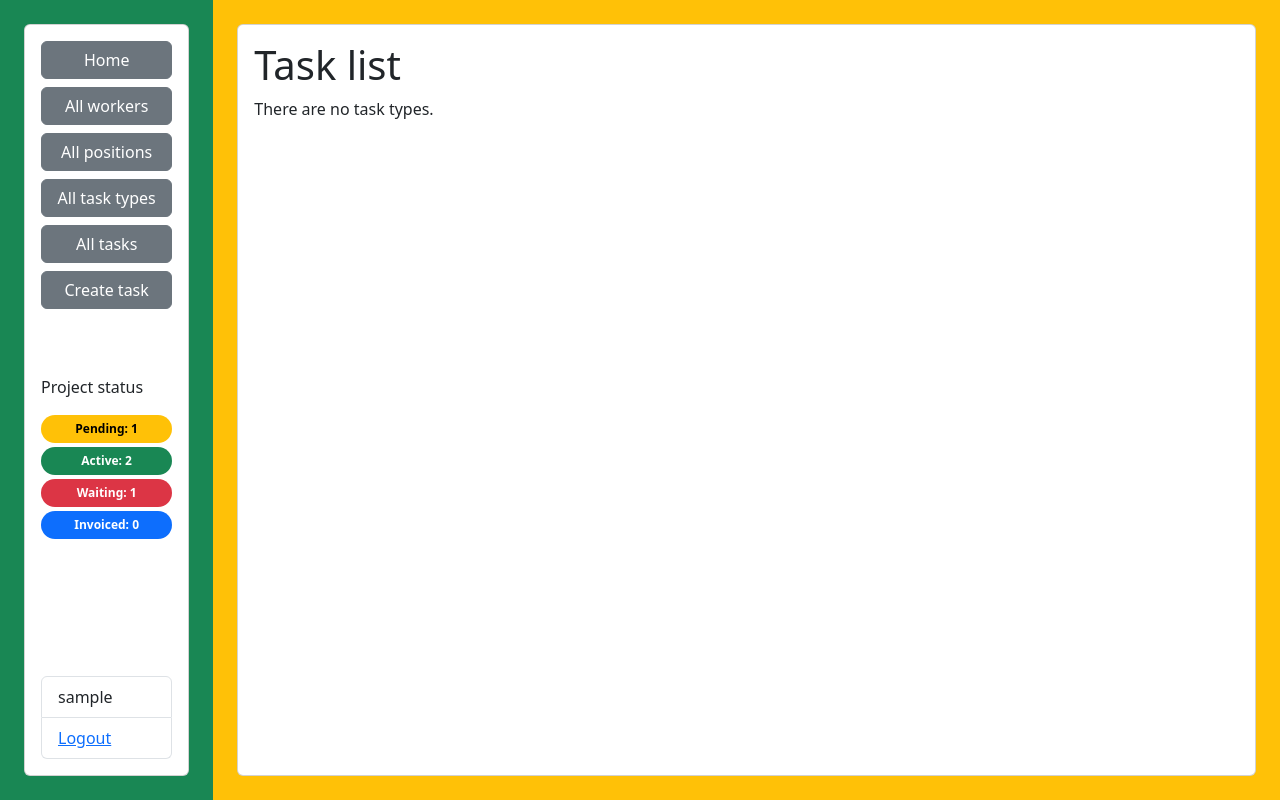
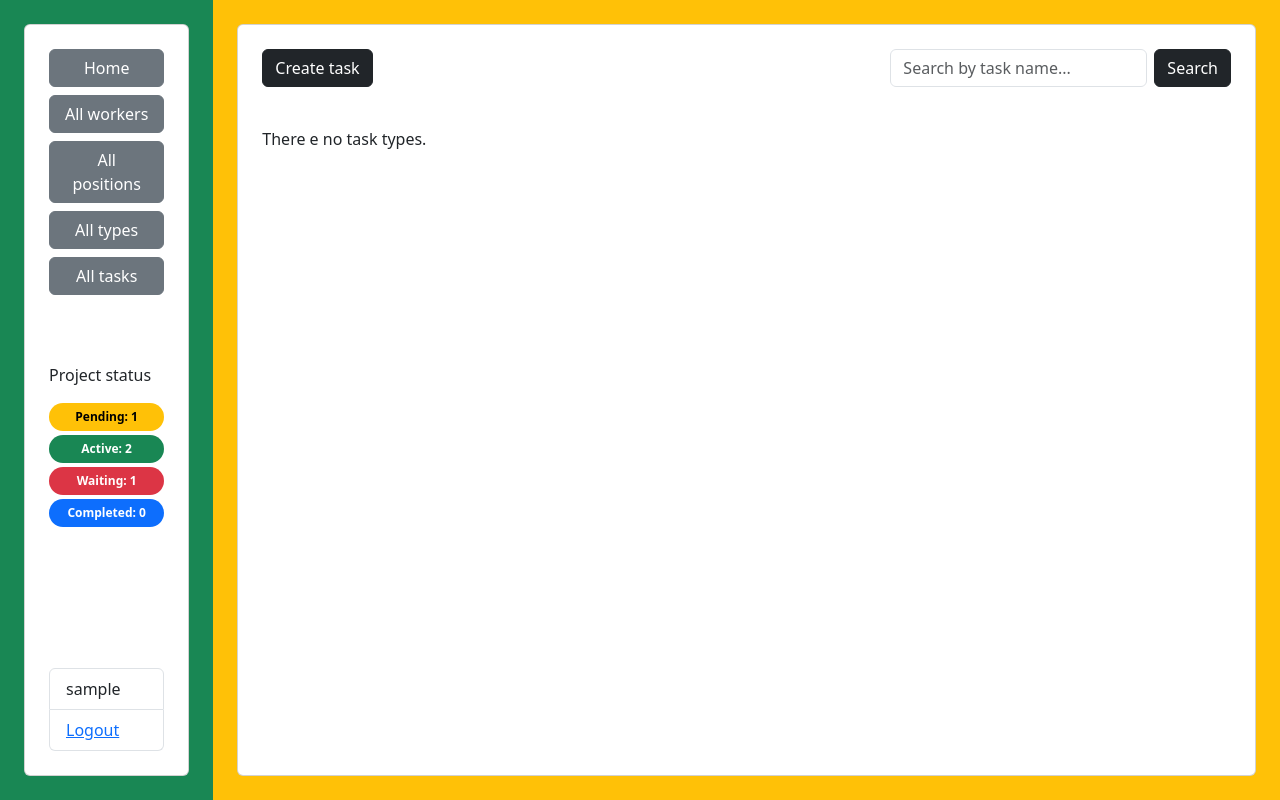
Before and after one commit to Altahoma/company-task-manager, a Django app: page /tasks/ in a window 1280 px wide. Run offline with Django 4.2, Linux system fonts and the light colour scheme; the visitor is signed in with stand-in values (Sample User, id 1); data that the repository does not hold is empty; some libraries are stand-ins or nearby versions.

Commit message:
Modified tasks display, implemented searching

```diff
--- a/task_manager/forms.py
+++ b/task_manager/forms.py
@@ -42,3 +42,14 @@ class TaskForm(forms.ModelForm):
         )
         # self.fields['assignees'].queryset = Worker.objects.filter(
         #     position__name='Developer')
+
+
+class TaskNameSearchForm(forms.Form):
+    name = forms.CharField(
+        max_length=255,
+        required=False,
+        label="",
+        widget=forms.TextInput(
+            attrs={"placeholder": "Search by task name..."}
+        ),
+    )
--- a/task_manager/templates/base.html
+++ b/task_manager/templates/base.html
@@ -6,14 +6,16 @@
   {% block title %}
     <title>Task Manager</title>
   {% endblock %}
-    <link href="https://cdn.jsdelivr.net/npm/bootstrap@5.3.0/dist/css/bootstrap.min.css" rel="stylesheet" integrity="sha384-9ndCyUaIbzAi2FUVXJi0CjmCapSmO7SnpJef0486qhLnuZ2cdeRhO02iuK6FUUVM" crossorigin="anonymous">
+  <link href="https://cdn.jsdelivr.net/npm/bootstrap@5.3.0/dist/css/bootstrap.min.css" rel="stylesheet"
+        integrity="sha384-9ndCyUaIbzAi2FUVXJi0CjmCapSmO7SnpJef0486qhLnuZ2cdeRhO02iuK6FUUVM" crossorigin="anonymous">
   <link rel="stylesheet" href="https://cdn.jsdelivr.net/npm/bootstrap-icons@1.10.5/font/bootstrap-icons.css">
 </head>
 <body>
+
 <div class="container-fluid">
   <div class="row vh-100">
-          <div class="col-sm-2 p-4 text-bg-success">
-            <div class="card p-3 h-100">
+    <div class="col-sm-2 text-bg-success p-4">
+      <div class="card h-100 p-4">
 
         {% block sidebar %}
           {% include "includes/sidebar.html" %}
@@ -21,8 +23,8 @@
 
       </div>
     </div>
-          <div class="col-sm-10 p-4 text-bg-warning">
-              <div class="card p-3 h-100">
+    <div class="col-sm-10 mh-100 text-bg-warning p-4">
+      <div class="card h-100 p-4 overflow-auto">
 
         {% block content %}
 
@@ -37,6 +39,8 @@
     </div>
   </div>
 </div>
-    <script src="https://cdn.jsdelivr.net/npm/bootstrap@5.3.0/dist/js/bootstrap.bundle.min.js" integrity="sha384-geWF76RCwLtnZ8qwWowPQNguL3RmwHVBC9FhGdlKrxdiJJigb/j/68SIy3Te4Bkz" crossorigin="anonymous"></script>
+<script src="https://cdn.jsdelivr.net/npm/bootstrap@5.3.0/dist/js/bootstrap.bundle.min.js"
+        integrity="sha384-geWF76RCwLtnZ8qwWowPQNguL3RmwHVBC9FhGdlKrxdiJJigb/j/68SIy3Te4Bkz"
+        crossorigin="anonymous"></script>
 </body>
 </html>
--- a/task_manager/templates/includes/search.html
+++ b/task_manager/templates/includes/search.html
@@ -1,6 +1,10 @@
 {% load crispy_forms_filters %}
 
-<form action="" method="get" class="form-inline">
-  {{ search_form|crispy }}
-  <input class="btn btn-secondary" type="submit" value="Search">
+<form method="GET" action="" class="mb-4">
+  <div class="input-group">
+    {{ search_form.name|as_crispy_field }}
+    <div>
+      <button class="btn btn-dark ms-2" type="submit">Search</button>
+    </div>
+  </div>
 </form>
--- a/task_manager/templates/includes/sidebar.html
+++ b/task_manager/templates/includes/sidebar.html
@@ -11,15 +11,11 @@
 </a>
 
 <a href="{% url 'task_manager:task-type-list' %}">
-  <button type="button" class="btn btn-secondary mb-2 w-100">All task types</button>
+  <button type="button" class="btn btn-secondary mb-2 w-100">All types</button>
 </a>
 
 <a href="{% url 'task_manager:task-list' %}">
   <button type="button" class="btn btn-secondary mb-2 w-100">All tasks</button>
-</a>
-
-<a href="{% url 'task_manager:task-create' %}">
-  <button type="button" class="btn btn-secondary mb-2 w-100">Create task</button>
 </a>
 
 <div class="my-auto">
@@ -27,17 +23,17 @@
   <span class="badge rounded-pill text-bg-warning w-100 mb-1 p-2">Pending: 1</span>
   <span class="badge rounded-pill text-bg-success w-100 mb-1 p-2">Active: 2</span>
   <span class="badge rounded-pill text-bg-danger w-100 mb-1 p-2">Waiting: 1</span>
-  <span class="badge rounded-pill text-bg-primary w-100 mb-1 p-2">Invoiced: 0</span>
+  <span class="badge rounded-pill text-bg-primary w-100 mb-1 p-2">Completed: 0</span>
 </div>
 
 <div class="mt-auto">
   <ul class="sidebar-nav list-group mt-3">
     {% if user.is_authenticated %}
       <li class="list-group-item">{{ user.get_username }}</li>
-      <li class="list-group-item"><a href="{% url 'logout' %}?next={{request.path}}">Logout</a></li>
+      <li class="list-group-item"><a href="{% url 'logout' %}?next={{ request.path }}">Logout</a></li>
     {% else %}
-      <li class="list-group-item"><a href="{% url 'login' %}?next={{request.path}}">Login</a></li>
-      <li class="list-group-item"><a href="{% url 'register' %}?next={{request.path}}">Register</a></li>
+      <li class="list-group-item"><a href="{% url 'login' %}?next={{ request.path }}">Login</a></li>
+      <li class="list-group-item"><a href="{% url 'register' %}?next={{ request.path }}">Register</a></li>
     {% endif %}
   </ul>
 </div>
--- a/task_manager/templates/index.html
+++ b/task_manager/templates/index.html
@@ -7,9 +7,5 @@
       Welcome to Company Task Manager, a website developed by
       <em>Mate Student Altahoma</em>!
     </p>
-
-    <div class="border d-flex align-items-center" style="height: 350px;">
-      <button type="button" class="btn btn-primary">Example button</button>
-    </div>
   </div>
 {% endblock %}
--- a/task_manager/templates/registration/login.html
+++ b/task_manager/templates/registration/login.html
@@ -17,8 +17,8 @@
     {% csrf_token %}
     {{ form|crispy }}
 
-  <input type="submit" value="Login" class="btn btn-primary" />
-  <input type="hidden" name="next" value="{{ next }}" />
+    <input type="submit" value="Login" class="btn btn-primary"/>
+    <input type="hidden" name="next" value="{{ next }}"/>
   </form>
   or
 
--- a/task_manager/templates/task_list.html
+++ b/task_manager/templates/task_list.html
@@ -1,41 +1,72 @@
 {% extends "base.html" %}
 
 {% block content %}
-  <h1>
-    Task list
-  </h1>
 
+  <div class="row">
+    <div class="col">
+      <a href="{% url 'task_manager:task-create' %}">
+        <button type="button" class="btn btn-dark">Create task</button>
+      </a>
+    </div>
+    <div class="col d-flex justify-content-end">
+      {% include "includes/search.html" %}
+    </div>
+  </div>
+
+
+  <div class="row row-cols-1 row-cols-md-3 g-4">
     {% if task_list %}
-    <table class="table">
-      <tr>
-          <th>ID</th>
-          <th>Task name</th>
-          <th>Description</th>
-          <th>Deadline</th>
-          <th>Completed</th>
-          <th>Priority</th>
-          <th>Assignees</th>
-          <th>Assignor</th>
-        </tr>
+
       {% for task in task_list %}
-        <tr>
-          <td>{{ task.id }}</td>
-          <td>{{ task.name }}</td>
-          <td>{{ task.description }}</td>
-          <td>{{ task.deadline }}</td>
-          <td>{{ task.is_completed }}</td>
-          <td>{{ task.get_priority_display }}</td>
-          <td>
+
+        <div class="col">
+          <div class="card h-100">
+            <div class="card-body">
+
+              <div class="d-flex justify-content-between mb-2">
+
+                {% if task.is_completed %}
+                  <span class="badge rounded-pill text-bg-primary">Completed</span>
+                {% else %}
+                  <span class="badge rounded-pill text-bg-success">Active</span>
+                {% endif %}
+
+                <span class="badge rounded-pill text-bg-secondary">{{ task.get_priority_display }}</span>
+                <span class="badge rounded-pill text-bg-info">Due date: {{ task.deadline }}</span>
+              </div>
+
+              <h5 class="card-title">{{ task.name }}</h5>
+              <p class="card-text">{{ task.description }}</p>
+              <p><span class="fw-semibold">Assignor:</span> {{ task.assignor.first_name }} {{ task.assignor.last_name }}
+              </p>
+              <span class="fw-semibold">Assignees:</span>
+              <ul>
                 {% for worker in task.assignees.all %}
                   <li>{{ worker.first_name }} {{ worker.last_name }}</li>
                 {% endfor %}
-          </td>
-          <td>{{ task.assignor }}</td>
-        </tr>
+              </ul>
+
+              <div class="d-flex justify-content-end mb-2">
+                <a href="#"><span class="badge rounded-pill text-bg-dark mx-2">View</span></a>
+                <a href="#"><span class="badge rounded-pill text-bg-dark mx-2">Edit</span></a>
+                <a href="#"><span class="badge rounded-pill text-bg-dark mx-2">Delete</span></a>
+              </div>
+
+            </div>
+          </div>
+        </div>
+
       {% endfor %}
-    </table>
+
     {% else %}
-    <p>There are no task types.</p>
+
+      <p>There
+        <ar></ar>
+        e no task types.
+      </p>
+
     {% endif %}
 
+  </div>
+
 {% endblock %}
--- a/task_manager/views.py
+++ b/task_manager/views.py
@@ -4,7 +4,7 @@ from django.urls import reverse_lazy
 from django.views import generic
 from django.views.generic import TemplateView
 
-from task_manager.forms import TaskForm, RegisterForm
+from task_manager.forms import TaskForm, RegisterForm, TaskNameSearchForm
 from task_manager.models import Worker, Position, TaskType, Task
 
 
@@ -32,7 +32,20 @@ class TaskListView(LoginRequiredMixin, generic.ListView):
     template_name = "task_list.html"
 
     def get_queryset(self):
-        return Task.objects.filter(assignor=self.request.user)
+        queryset = Task.objects.filter(assignor=self.request.user)
+        form = TaskNameSearchForm(self.request.GET)
+
+        if form.is_valid():
+            return queryset.filter(name__icontains=form.cleaned_data["name"])
+
+        return queryset
+
+    def get_context_data(self, *, object_list=None, **kwargs):
+        context = super(TaskListView, self).get_context_data(**kwargs)
+        name = self.request.GET.get("name", "")
+        context["search_form"] = TaskNameSearchForm(initial={"name": name})
+
+        return context
 
 
 class TaskCreateView(LoginRequiredMixin, generic.CreateView):
```
Lines whose indentation alone changed are shown as unchanged.
